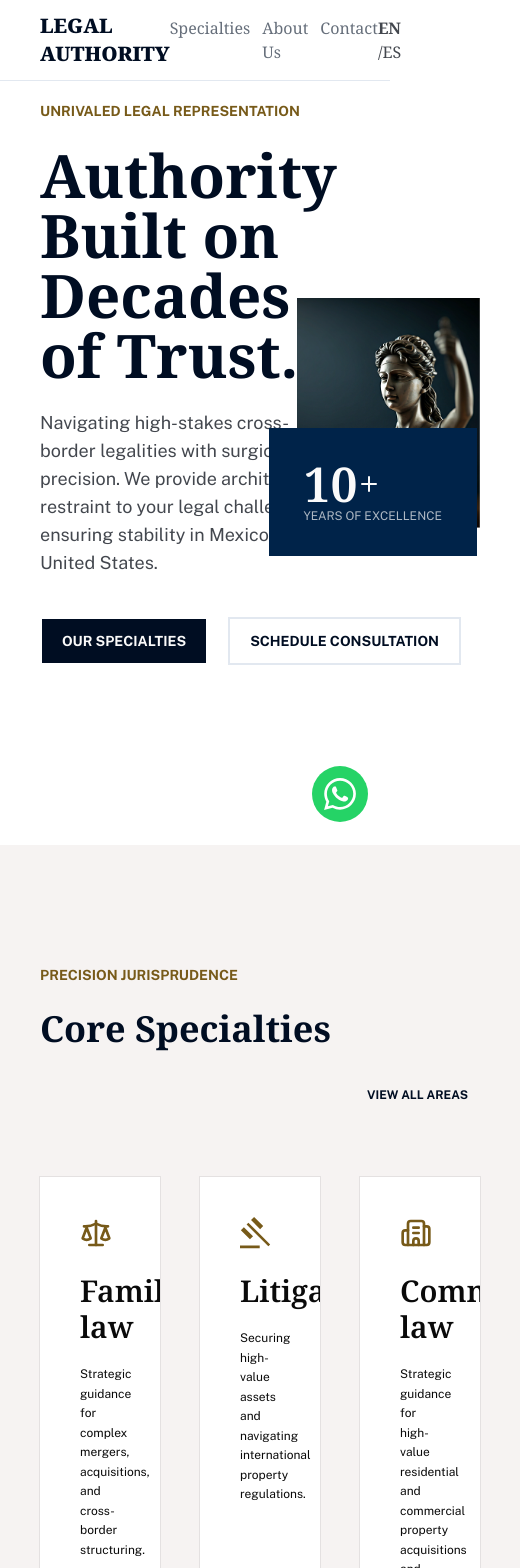
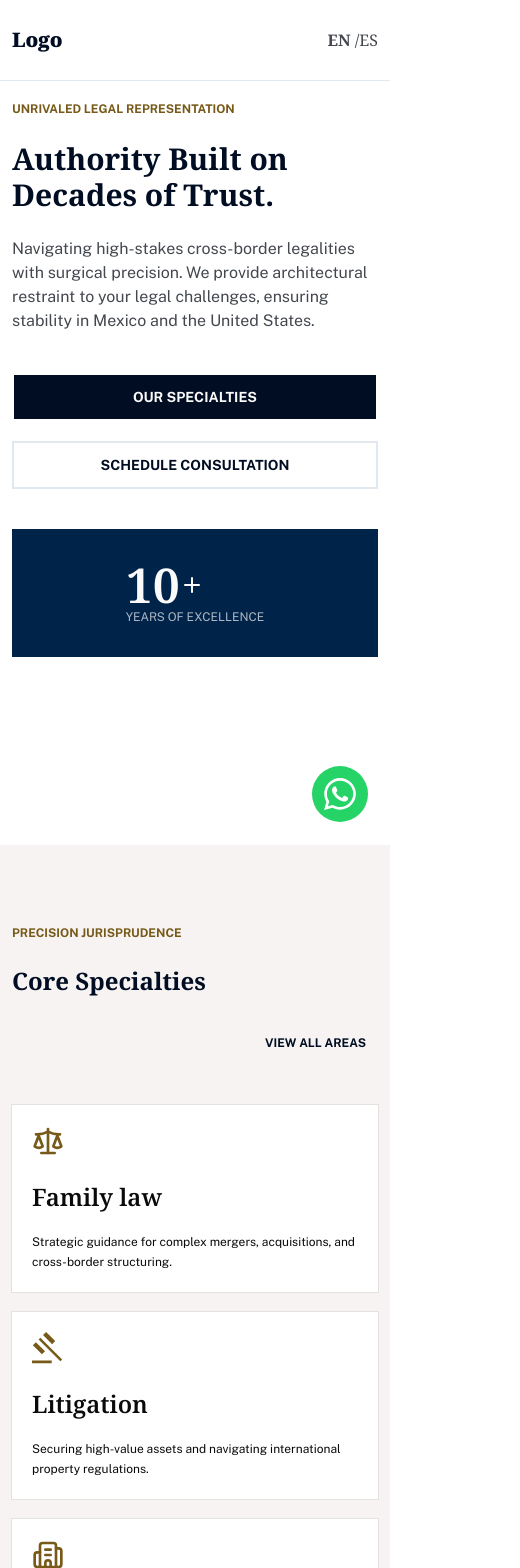
Before and after one commit to Hook03cdl/law-page, a Next.js app: page /en in a window 390 px wide. Shown: the top 1568 px of the page, 520 px wide, since content can reach past the window. Built offline with nearby package versions, Linux system fonts and the light colour scheme.

Commit message:
add responsive to home page

```diff
--- a/app/[locales]/page.tsx
+++ b/app/[locales]/page.tsx
@@ -1,9 +1,9 @@
 import { Container } from "@/components/common/Container";
 
+import Hero from "@/components/home/Hero";
+import CoreSpecialties from "@/components/home/CoreSpecialties";
+import ValueProposition from "@/components/home/ValueProposition";
 import ConsultationBanner from "@/components/home/ConsultationBanner";
-import CoreSpecialties from "@/components/home/CoreSpecialties";
-import Hero from "@/components/home/Hero";
-import ValueProposition from "@/components/home/ValueProposition";
 
 export default function HomePage() {
 	return (
--- a/components/common/Container.tsx
+++ b/components/common/Container.tsx
@@ -20,7 +20,13 @@ export function Container({ className, ...props }: ContainerProps) {
 	);
 }
 export function ContainerItem({ className, ...props }: ContainerItemProps) {
-	return <section data-slot="container-item" className={cn("space-y-15 px-10 py-30", className)} {...props} />;
+	return (
+		<section
+			data-slot="container-item"
+			className={cn("space-y-10 md:space-y-15 px-3 md:px-10 py-20 md:py-30", className)}
+			{...props}
+		/>
+	);
 }
 
 export function ContainerHeader({ className, ...props }: ContainerHeaderProps) {
@@ -39,9 +45,13 @@ export function ContainerHeader({ className, ...props }: ContainerHeaderProps) {
 
 export function ContainerTagline({ children, className, ...props }: ContainerTitleProps) {
 	return typeof children === "string" ? (
-		<p className="text-secondary font-bold text-sm">{children}</p>
+		<p className="text-secondary font-bold text-xs md:text-sm">{children}</p>
 	) : (
-		<div data-slot="container-title" className={cn("text-secondary font-bold text-sm", className)} {...props}>
+		<div
+			data-slot="container-title"
+			className={cn("text-secondary font-bold text-xs md:text-sm", className)}
+			{...props}
+		>
 			{children}
 		</div>
 	);
@@ -53,7 +63,10 @@ export function ContainerTitle({ children, className, size = "default", ...props
 			data-size={size}
 			className={cn(
 				"font-heading text-primary font-bold",
-				"data-[size=default]:text-4xl data-[size=sm]:text-2xl data-[size=lg]:text-5xl data-[size=xl]:text-6xl",
+				"data-[size=default]:text-2xl md:data-[size=default]:text-4xl",
+				"data-[size=sm]:text-lg md:data-[size=sm]:text-2xl",
+				"data-[size=lg]:text-2xl md:data-[size=lg]:text-5xl",
+				"data-[size=xl]:text-3xl md:data-[size=xl]:text-6xl",
 				className
 			)}
 			{...props}
@@ -66,7 +79,10 @@ export function ContainerTitle({ children, className, size = "default", ...props
 			data-size={size}
 			className={cn(
 				"font-heading text-primary font-bold",
-				"data-[size=default]:text-4xl data-[size=sm]:text-2xl data-[size=lg]:text-5xl data-[size=xl]:text-6xl",
+				"data-[size=default]:text-xl md:data-[size=default]:text-4xl",
+				"data-[size=sm]:text-base md:data-[size=sm]:text-2xl",
+				"data-[size=lg]:text-2xl md:data-[size=lg]:text-5xl",
+				"data-[size=xl]:text-3xl md:data-[size=xl]:text-6xl",
 				className
 			)}
 			{...props}
@@ -87,7 +103,9 @@ export function ContainerAction({ className, ...props }: ContainerActionProps) {
 }
 
 export function ContainerDescription({ className, ...props }: ContainerDescriptionProps) {
-	return <div data-slot="container-description" className={cn("text-lg text-foreground", className)} {...props}></div>;
+	return (
+		<div data-slot="container-description" className={cn("md:text-lg text-foreground", className)} {...props}></div>
+	);
 }
 
 export function ContainerContent({ ...props }: ContainerContentProps) {
--- a/components/common/Logo.tsx
+++ b/components/common/Logo.tsx
@@ -1,5 +1,5 @@
 import { cn } from "@/lib/utils";
 
 export default function Logo({ className }: { className?: string }) {
-	return <p className={cn("text-primary text-xl font-black font-heading", className)}>LEGAL AUTHORITY</p>;
+	return <p className={cn("text-primary text-xl font-black font-heading", className)}>Logo</p>;
 }
--- a/components/home/ConsultationBanner.tsx
+++ b/components/home/ConsultationBanner.tsx
@@ -14,11 +14,9 @@ export default async function ConsultationBanner() {
 	return (
 		<ContainerItem className="bg-primary">
 			<ContainerHeader>
-				<ContainerTitle className="text-center text-primary-foreground font-semibold text-4xl">
-					{t("title")}
-				</ContainerTitle>
+				<ContainerTitle className="text-center text-primary-foreground font-semibold">{t("title")}</ContainerTitle>
 				<div className="flex justify-center">
-					<ContainerDescription className="text-center text-base text-primary-foreground/60 max-w-3/7">
+					<ContainerDescription className="text-center text-base text-primary-foreground/60 md:max-w-4/7">
 						{t("description")}
 					</ContainerDescription>
 				</div>
--- a/components/home/CoreSpecialties.tsx
+++ b/components/home/CoreSpecialties.tsx
@@ -8,10 +8,10 @@ import {
 	ContainerItem,
 } from "../common/Container";
 import { Button } from "../ui/button";
-import dynamic from "next/dynamic";
 import { getTranslations } from "next-intl/server";
+import ListSpecialities from "../common/ListSpecialities";
 
-const ListSpecialities = dynamic(() => import("../common/ListSpecialities"), { ssr: true });
+// const ListSpecialities = dynamic(() => import("../common/ListSpecialities"), { ssr: true });
 
 export default async function CoreSpecialties() {
 	const t = await getTranslations("HomePage.core");
@@ -22,11 +22,11 @@ export default async function CoreSpecialties() {
 				<ContainerTitle>{t("title")}</ContainerTitle>
 				<ContainerAction>
 					<Button variant={"link"} asChild>
-						<Link href={"/specialtie"}>{t("link")}</Link>
+						<Link href={"/specialties"}>{t("link")}</Link>
 					</Button>
 				</ContainerAction>
 			</ContainerHeader>
-			<ContainerContent className="grid grid-cols-3 gap-10">
+			<ContainerContent className="grid lg:grid-cols-3 gap-5 lg:gap-10">
 				<ListSpecialities length={3} />
 			</ContainerContent>
 		</ContainerItem>
--- a/components/home/Hero.tsx
+++ b/components/home/Hero.tsx
@@ -13,42 +13,42 @@ import Link from "next/link";
 import { getTranslations } from "next-intl/server";
 
 export default async function Hero() {
-	const t = await getTranslations("HomePage");
+	const t = await getTranslations("HomePage.hero");
 	return (
-		<ContainerItem className="grid grid-cols-12 max-2xl:min-h-[calc(100svh-80px)] pt-5">
-			<ContainerContent className="col-span-7 flex flex-col justify-center">
+		<ContainerItem className="md:grid md:grid-cols-12 pt-5! max-2xl:min-h-[calc(100svh-80px)]">
+			<ContainerContent className="md:col-span-7 flex flex-col justify-center">
 				<ContainerHeader>
-					<ContainerTagline>{t("hero.tagLine")}</ContainerTagline>
-					<ContainerTitle size="xl">{t("hero.title")}</ContainerTitle>
-					<ContainerDescription className="max-w-xl">{t("hero.description")}</ContainerDescription>
+					<ContainerTagline>{t("tagLine")}</ContainerTagline>
+					<ContainerTitle size="xl">{t("title")}</ContainerTitle>
+					<ContainerDescription className="max-w-xl">{t("description")}</ContainerDescription>
 				</ContainerHeader>
-				<div className="flex gap-5 pt-10">
+				<div className="grid md:flex gap-5 pt-10">
 					<Button size={"lg"} asChild>
-						<Link href={"/specialties"}>{t("hero.btnPrimary")}</Link>
+						<Link href={"/specialties"}>{t("btnPrimary")}</Link>
 					</Button>
 					<Button size={"lg"} variant={"outline"} asChild>
-						<Link href={"/contact"}>{t("hero.btnSecondary")}</Link>
+						<Link href={"/contact"}>{t("btnSecondary")}</Link>
 					</Button>
 				</div>
 			</ContainerContent>
 
-			<ContainerContent className="col-span-5 flex justify-end items-center">
-				<div className="relative">
+			<ContainerContent className="md:col-span-5 md:flex md:justify-end md:items-center">
+				<div className="md:relative">
 					<Image
 						src={"/images/law.jpg"}
 						alt={"law"}
 						width={480}
 						loading="eager"
 						height={600}
-						className="object-contain"
+						className="object-contain max-md:hidden"
 					/>
-					<div className="absolute -bottom-7 -left-7 w-52 h-32 grid place-items-center bg-accent">
+					<div className="md:absolute md:-bottom-7 md:-left-7 w-full md:w-52 h-32 grid place-items-center bg-accent">
 						<div>
 							<div className="flex items-center text-primary-foreground">
 								<p className="text-5xl font-semibold font-heading">10</p>
 								<Plus />
 							</div>
-							<p className="text-xs text-primary-foreground/70">YEARS OF EXCELLENCE</p>
+							<p className="text-xs text-primary-foreground/70">{t("excelence")}</p>
 						</div>
 					</div>
 				</div>
--- a/components/home/ValueProposition.tsx
+++ b/components/home/ValueProposition.tsx
@@ -14,8 +14,8 @@ import { getTranslations } from "next-intl/server";
 export default async function ValueProposition() {
 	const t = await getTranslations("HomePage.proposition");
 	return (
-		<ContainerItem className="grid grid-cols-12 gap-10">
-			<ContainerContent className="col-span-5 space-y-15">
+		<ContainerItem className="grid lg:grid-cols-12 gap-5 lg:gap-10">
+			<ContainerContent className="lg:col-span-5 space-y-15">
 				<ContainerHeader>
 					<ContainerTagline>{t("tagline")}</ContainerTagline>
 					<ContainerTitle>{t("title")}</ContainerTitle>
@@ -42,17 +42,17 @@ export default async function ValueProposition() {
 					</div>
 				</div>
 			</ContainerContent>
-			<ContainerContent className="col-span-7 grid grid-cols-2 gap-5">
+			<ContainerContent className="lg:col-span-7 grid lg:grid-cols-2 gap-5">
 				<Image
 					src={"/images/office.jpg"}
 					alt={"office"}
 					height={800}
 					width={600}
-					className="object-cover h-full"
+					className="object-cover h-full max-lg:hidden"
 					sizes="(max-width: 768px) 100vw,(max-width: 1200px) 50vw,(max-width: 1600px) 40vw,33vw"
 				/>
 
-				<div className="grid grid-rows-2 gap-5">
+				<div className="grid lg:grid-rows-2 gap-5">
 					<Card className="flex justify-center size-full bg-primary text-primary-foreground">
 						<CardHeader className="space-y-5">
 							<Earth className="text-secondary size-10" />
--- a/components/layouts/Footer.tsx
+++ b/components/layouts/Footer.tsx
@@ -9,7 +9,7 @@ export default async function Footer() {
 	const year = new Date().getFullYear();
 	return (
 		<footer className="container mx-auto">
-			<div className="grid grid-cols-3 gap-20 py-20 px-10">
+			<div className="grid md:grid-cols-3 gap-20 py-10 md:py-20 px-3 md:px-10">
 				<div className="grid gap-5">
 					<Logo />
 					<p className="text-sm text-accent/70">{t("description")}</p>
@@ -35,7 +35,7 @@ export default async function Footer() {
 					<p className="text-accent/70">Gral Manuel Márquez de León 2340, Zona Central, 23000 La Paz, B.C.S.</p>
 				</address>
 			</div>
-			<div className="p-10">
+			<div className="px-3 md:px-10 py-10">
 				<p className="text-accent/70 text-sm font-heading">
 					© {year} ARCHITECTURAL RESTRAINT LAW. {t("all-rights")}
 				</p>
--- a/components/layouts/Header.tsx
+++ b/components/layouts/Header.tsx
@@ -38,11 +38,11 @@ export default function Header() {
 	];
 	return (
 		<header className="sticky inset-0 bg-background border-b border-border z-40">
-			<nav className="h-20 flex items-center justify-between px-10 container mx-auto font-heading">
+			<nav className="h-20 flex items-center justify-between px-3 md:px-10 container mx-auto font-heading">
 				<Link href={"/"}>
 					<Logo />
 				</Link>
-				<ul className="flex gap-3">
+				<ul className="hidden md:flex gap-3">
 					{links.map(({ href, label }) => (
 						<li key={href}>
 							<Link
--- a/components/ui/card.tsx
+++ b/components/ui/card.tsx
@@ -6,7 +6,7 @@ function Card({ className, size = "default", ...props }: React.ComponentProps<"d
 			data-slot="card"
 			data-size={size}
 			className={cn(
-				"group/card flex flex-col gap-4 overflow-hidden rounded-none bg-card py-10 text-xs/relaxed text-card-foreground ring-1 ring-foreground/10 has-data-[slot=card-footer]:pb-0 has-[>img:first-child]:pt-0 data-[size=sm]:gap-2 data-[size=sm]:py-3 data-[size=sm]:has-data-[slot=card-footer]:pb-0 *:[img:first-child]:rounded-none *:[img:last-child]:rounded-none",
+				"group/card flex flex-col gap-4 overflow-hidden rounded-none bg-card py-5 md:py-10 text-xs/relaxed text-card-foreground ring-1 ring-foreground/10 has-data-[slot=card-footer]:pb-0 has-[>img:first-child]:pt-0 data-[size=sm]:gap-2 data-[size=sm]:py-3 data-[size=sm]:has-data-[slot=card-footer]:pb-0 *:[img:first-child]:rounded-none *:[img:last-child]:rounded-none",
 				className
 			)}
 			{...props}
@@ -19,7 +19,7 @@ function CardHeader({ className, ...props }: React.ComponentProps<"div">) {
 		<div
 			data-slot="card-header"
 			className={cn(
-				"group/card-header @container/card-header grid auto-rows-min items-start gap-1 rounded-none px-10 group-data-[size=sm]/card:px-5 has-data-[slot=card-action]:grid-cols-[1fr_auto] has-data-[slot=card-description]:grid-rows-[auto_auto] [.border-b]:pb-4 group-data-[size=sm]/card:[.border-b]:pb-3",
+				"group/card-header @container/card-header grid auto-rows-min items-start gap-1 rounded-none px-5 md:px-10 group-data-[size=sm]/card:px-3 md:group-data-[size=sm]/card:px-5 has-data-[slot=card-action]:grid-cols-[1fr_auto] has-data-[slot=card-description]:grid-rows-[auto_auto] [.border-b]:pb-4 group-data-[size=sm]/card:[.border-b]:pb-3",
 				className
 			)}
 			{...props}
@@ -58,8 +58,8 @@ function CardTitle({
 			data-slot="card-title"
 			data-size={size}
 			className={cn(
-				"font-heading text-3xl font-semibold group-data-[size=sm]/card:text-xl",
-				"data-[size=sm]:text-xl",
+				"font-heading text-2xl md:text-3xl font-semibold group-data-[size=sm]/card:text-xl",
+				"data-[size=sm]:text-lg md:data-[size=sm]:text-xl",
 				className
 			)}
 			{...props}
@@ -82,14 +82,20 @@ function CardAction({ className, ...props }: React.ComponentProps<"div">) {
 }
 
 function CardContent({ className, ...props }: React.ComponentProps<"div">) {
-	return <div data-slot="card-content" className={cn("px-10 group-data-[size=sm]/card:px-5", className)} {...props} />;
+	return (
+		<div
+			data-slot="card-content"
+			className={cn("px-5 md:px-10 group-data-[size=sm]/card:px-5", className)}
+			{...props}
+		/>
+	);
 }
 
 function CardFooter({ className, ...props }: React.ComponentProps<"div">) {
 	return (
 		<div
 			data-slot="card-footer"
-			className={cn("flex items-center rounded-none border-t px-10 group-data-[size=sm]/card:px-5", className)}
+			className={cn("flex items-center rounded-none border-t px-5 md:px-10 group-data-[size=sm]/card:px-5", className)}
 			{...props}
 		/>
 	);
--- a/langs/en.json
+++ b/langs/en.json
@@ -5,7 +5,8 @@
       "title": "Authority Built on Decades of Trust.",
       "description": "Navigating high-stakes cross-border legalities with surgical precision. We provide architectural restraint to your legal challenges, ensuring stability in Mexico and the United States.",
       "btnPrimary": "OUR SPECIALTIES",
-      "btnSecondary": "SCHEDULE CONSULTATION"
+      "btnSecondary": "SCHEDULE CONSULTATION",
+      "excelence": "YEARS OF EXCELLENCE"
     },
     "proposition": {
       "0": {
--- a/langs/es.json
+++ b/langs/es.json
@@ -5,7 +5,8 @@
       "title": "Autoridad construida sobre décadas de confianza.",
       "description": "Navegando legalidades transfronterizas de alto riesgo con precisión quirúrgica. \nBrindamos contención arquitectónica a sus desafíos legales, asegurando estabilidad en México y Estados Unidos.",
       "btnPrimary": "NUESTRAS ESPECIALIDADES",
-			"btnSecondary": "PROGRAMAR CONSULTA"
+      "btnSecondary": "PROGRAMAR CONSULTA",
+      "excelence": "AÑOS DE EXCELENCIA"
     },
     "proposition": {
       "0": {
```
Lines whose indentation alone changed are shown as unchanged.
